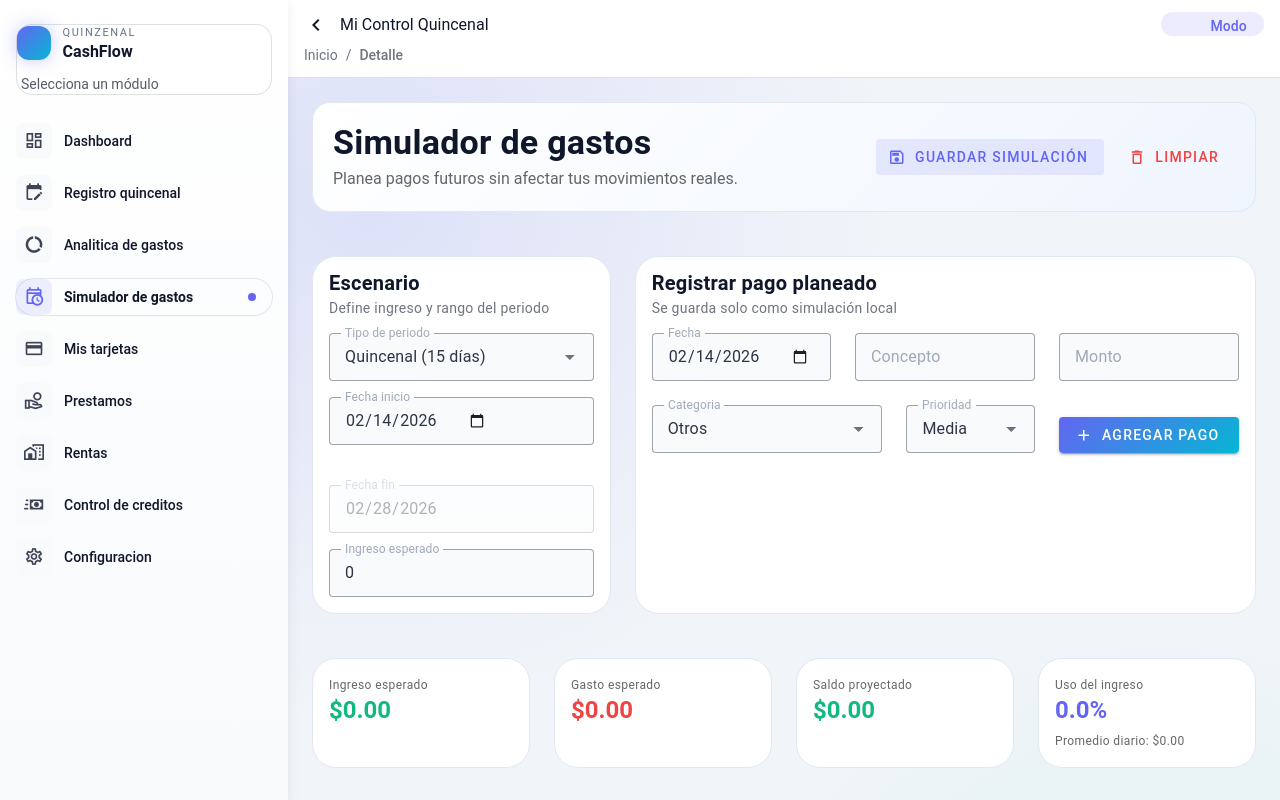
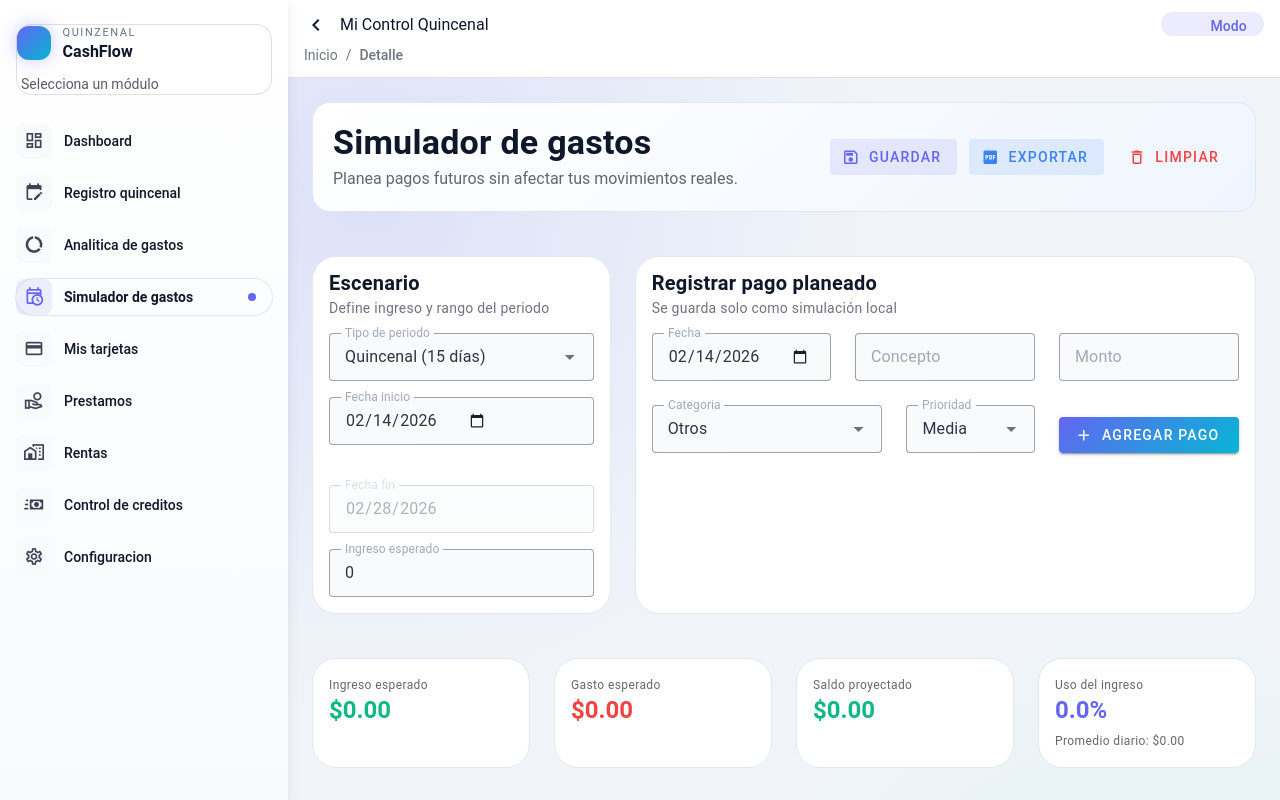
Before and after one commit to EmanuelRdzM/quinzenal-web, a Vue app: page /expense-simulator in a window 1280 px wide. Shown: the top 800 px of the page. Built offline with nearby package versions, Linux system fonts and the light colour scheme.

Commit message:
Se agrego exportar pdf de simualción de gastos

```diff
--- a/package.json
+++ b/package.json
@@ -16,6 +16,8 @@
     "@tailwindcss/vite": "^4.1.18",
     "axios": "^1.13.5",
     "dayjs": "^1.11.19",
+    "jspdf": "^4.2.1",
+    "jspdf-autotable": "^5.0.7",
     "mdi": "^2.2.43",
     "pinia": "^3.0.4",
     "vue": "^3.5.25",
--- a/src/pages/ExpenseSimulator/ExpenseSimulatorPage.vue
+++ b/src/pages/ExpenseSimulator/ExpenseSimulatorPage.vue
@@ -17,7 +17,15 @@
               prepend-icon="mdi-content-save-outline"
               @click="saveSimulation"
             >
-              Guardar simulación
+              Guardar
+            </v-btn>
+            <v-btn
+              variant="tonal"
+              color="info"
+              prepend-icon="mdi-file-pdf-box"
+              @click="exportSimulationPdf"
+            >
+              Exportar
             </v-btn>
             <v-btn
               variant="text"
@@ -322,6 +330,8 @@
 
 <script setup>
 import { computed, onMounted, ref, watch } from 'vue'
+import { jsPDF } from 'jspdf'
+import autoTable from 'jspdf-autotable'
 
 const STORAGE_KEY = 'expense-simulator:v1'
 
@@ -622,6 +632,150 @@ function formatDate(iso) {
   })
 }
 
+function formatCurrencyValue(value) {
+  return new Intl.NumberFormat('es-MX', {
+    style: 'currency',
+    currency: 'MXN',
+    minimumFractionDigits: 2,
+    maximumFractionDigits: 2
+  }).format(Number(value || 0))
+}
+
+function periodTypeLabel(value) {
+  return periodTypeOptions.find(option => option.value === value)?.title || value
+}
+
+function exportSimulationPdf() {
+  const doc = new jsPDF('p', 'mm', 'a4')
+  const pageWidth = doc.internal.pageSize.getWidth()
+  const pageHeight = doc.internal.pageSize.getHeight()
+  const margin = 14
+  const generatedAt = new Date().toLocaleString('es-MX', {
+    dateStyle: 'medium',
+    timeStyle: 'short'
+  })
+
+  // Metadatos del documento
+  doc.setProperties({
+    title: 'Simulación de gastos',
+    author: 'Expense Simulator',
+    creator: 'Expense Simulator'
+  })
+
+  // ---- ENCABEZADO ----
+  doc.setFillColor(25, 118, 210)
+  doc.rect(0, 0, pageWidth, 22, 'F')
+  doc.setFont('helvetica', 'bold')
+  doc.setFontSize(15)
+  doc.setTextColor(255, 255, 255)
+  doc.text('Simulador de Gastos', margin, 14)
+
+  doc.setFont('helvetica', 'normal')
+  doc.setFontSize(9)
+  doc.text(`Generado: ${generatedAt}`, pageWidth - margin, 18, { align: 'right' })
+
+  // ---- RESUMEN (recuadro) ----
+  const summaryRows = [
+    ['Tipo de periodo', periodTypeOptions.find(o => o.value === scenario.value.periodType)?.title || scenario.value.periodType],
+    ['Inicio', formatDate(scenario.value.startDate)],
+    ['Fin', formatDate(scenario.value.endDate)],
+    ['Días del periodo', String(periodDays.value.length)],
+    ['Ingreso esperado', formatCurrencyValue(scenario.value.income)],
+    ['Gasto esperado', formatCurrencyValue(totalExpectedExpense.value)],
+    ['Saldo proyectado', formatCurrencyValue(remainingBalance.value)],
+    ['Uso del ingreso', `${usagePercent.value.toFixed(1)}%`],
+    ['Promedio diario', formatCurrencyValue(avgDailyExpense.value)],
+    ['Pagos planeados', String(simulationEvents.value.length)]
+  ]
+
+  const summaryStartY = 30
+  const sumX = margin
+  const sumW = pageWidth - 2 * margin
+  const rowH = 7
+  const pad = 3
+  const totalH = summaryRows.length * rowH + pad * 2
+
+  doc.setFillColor(245, 248, 252)
+  doc.setDrawColor(200, 210, 220)
+  doc.roundedRect(sumX, summaryStartY, sumW, totalH + 4, 3, 3, 'FD')
+
+  autoTable(doc, {
+    startY: summaryStartY + 2,
+    margin: { left: sumX + 3, right: sumX + 3 },
+    body: summaryRows,
+    theme: 'plain',
+    styles: { fontSize: 9, cellPadding: 1.5 },
+    columnStyles: {
+      0: { fontStyle: 'bold', halign: 'right', cellWidth: 40, textColor: [60, 60, 60] },
+      1: { cellWidth: 'auto', textColor: [40, 40, 40] }
+    },
+    showHead: false,
+    tableWidth: sumW - 6,
+    didParseCell: (data) => {
+      if (data.row.index % 2 === 1) {
+        data.cell.styles.fillColor = [235, 242, 250]
+      }
+    }
+  })
+
+  const summaryEndY = summaryStartY + totalH + 4 + 6
+
+  // ---- TABLA DE PAGOS ----
+  doc.setFont('helvetica', 'bold')
+  doc.setFontSize(13)
+  doc.setTextColor(25, 118, 210)
+  doc.text('Pagos planeados', margin, summaryEndY)
+
+  const paymentRows = sortedEvents.value.map((event, index) => [
+    String(index + 1),
+    formatDate(event.date),
+    event.concept,
+    event.category,
+    event.priority,
+    formatCurrencyValue(event.amount)
+  ])
+
+  if (!paymentRows.length) {
+    paymentRows.push(['-', '-', 'Sin pagos planeados', '-', '-', formatCurrencyValue(0)])
+  }
+
+  autoTable(doc, {
+    startY: summaryEndY + 5,
+    head: [['#', 'Fecha', 'Concepto', 'Categoría', 'Prior.', 'Monto']],
+    body: paymentRows,
+    theme: 'striped',
+    styles: { fontSize: 9, cellPadding: 2.5, valign: 'middle' },
+    headStyles: {
+      fillColor: [2, 136, 209],
+      textColor: [255, 255, 255],
+      fontStyle: 'bold'
+    },
+    alternateRowStyles: { fillColor: [240, 248, 255] },
+    columnStyles: {
+      0: { halign: 'center', cellWidth: 12 },
+      1: { cellWidth: 28 },
+      2: { cellWidth: 60 },
+      3: { cellWidth: 26 },
+      4: { cellWidth: 18 },
+      5: { halign: 'right', cellWidth: 32 }
+    },
+    didDrawPage: (data) => {
+      // Pie de página
+      const bottom = pageHeight - 10
+      doc.setFont('helvetica', 'normal')
+      doc.setFontSize(8)
+      doc.setTextColor(150)
+      doc.setDrawColor(200)
+      doc.line(margin, bottom - 4, pageWidth - margin, bottom - 4)
+      doc.text(`Página ${data.pageNumber}`, pageWidth / 2, bottom, { align: 'center' })
+    },
+    margin: { left: margin, right: margin }
+  })
+
+  const stamp = toIsoDate(new Date()).replace(/-/g, '')
+  doc.save(`simulacion-gastos-${stamp}.pdf`)
+}
+
 onMounted(() => {
   hydrateSimulation()
 })
```
Also changed, not shown: 1 other file (tests, documents, lock files or other folders).
